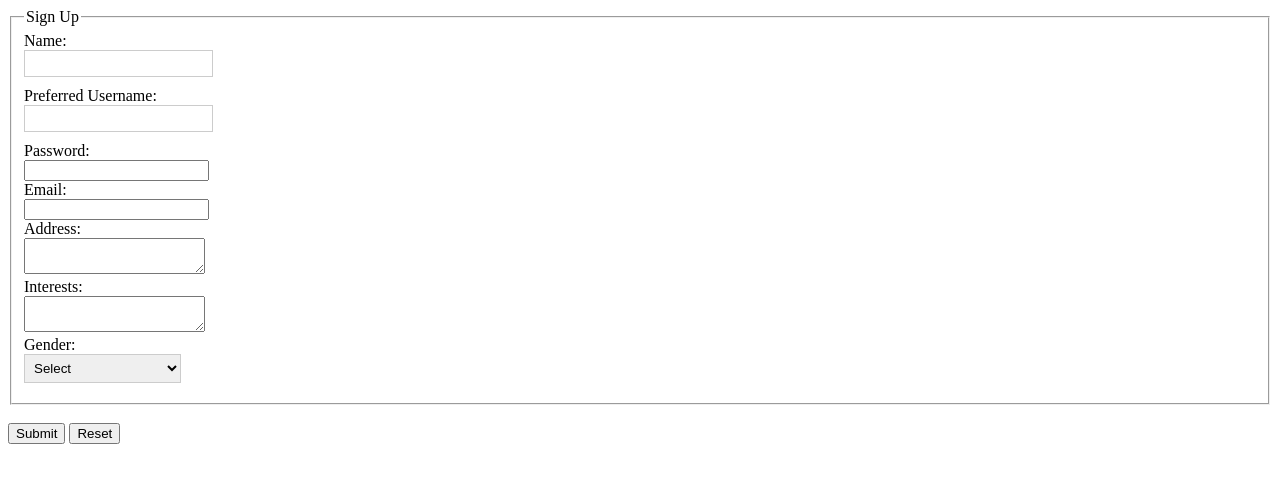
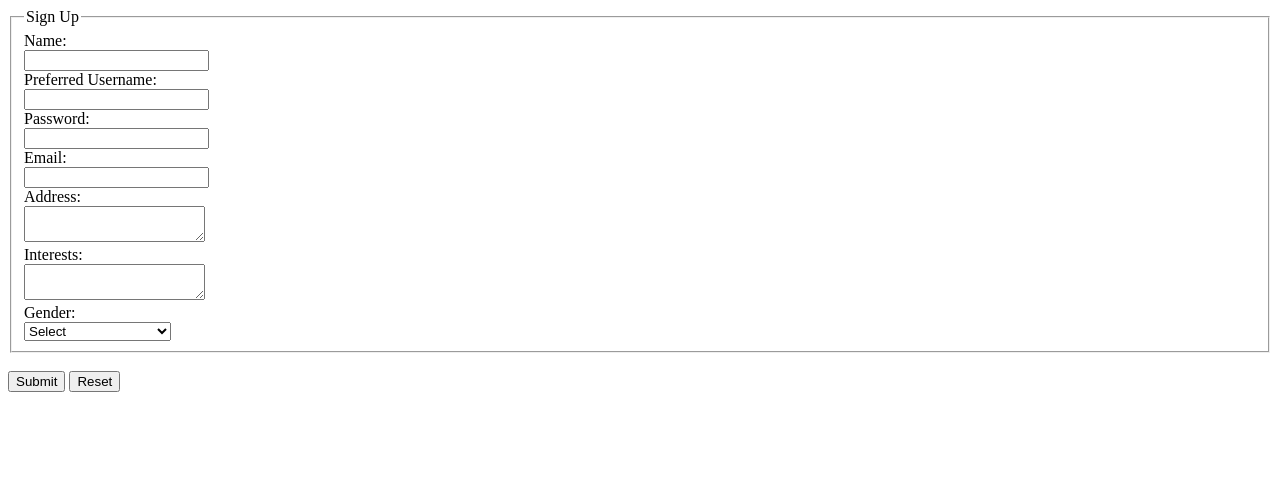
Before and after one commit to zero-braincells165/Q4GFA1_NA_KADEANO, a plain HTML site: page index.html in a window 1280 px wide. Drawn offline with Linux system fonts and the light colour scheme.

Commit message:
Update styles.css

```diff
--- a/styles.css
+++ b/styles.css
@@ -1,11 +1,7 @@
-input[type="text"], select {
-  margin-bottom: 10px;
-  padding: 5px;
-  border: 1px solid #ccc;
-}
-input[type="text"].empty {
+.error {
   border: 1px solid red;
 }
-input[type="text"].filled {
+
+.success {
   border: 1px solid green;
 }
```
